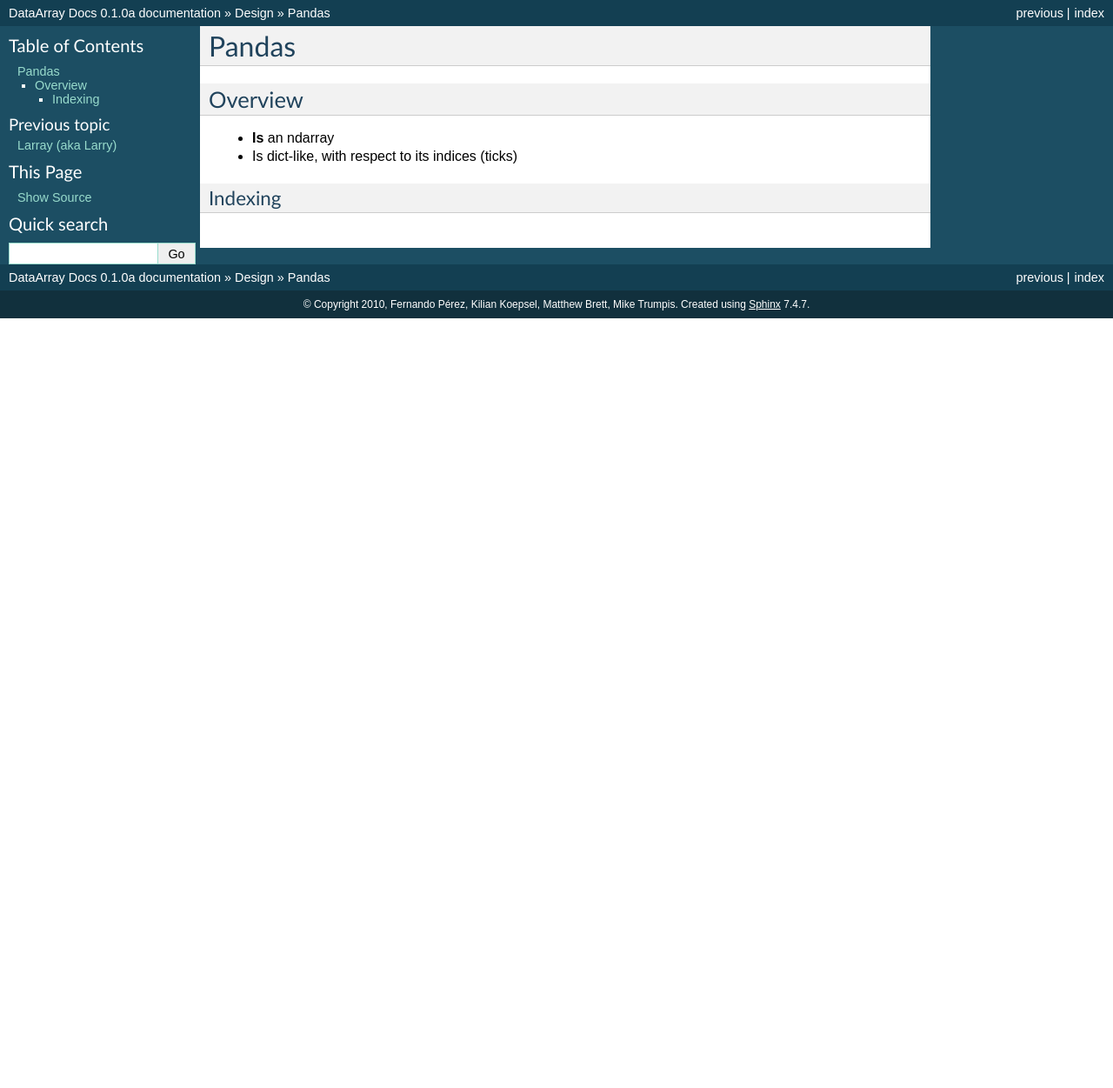
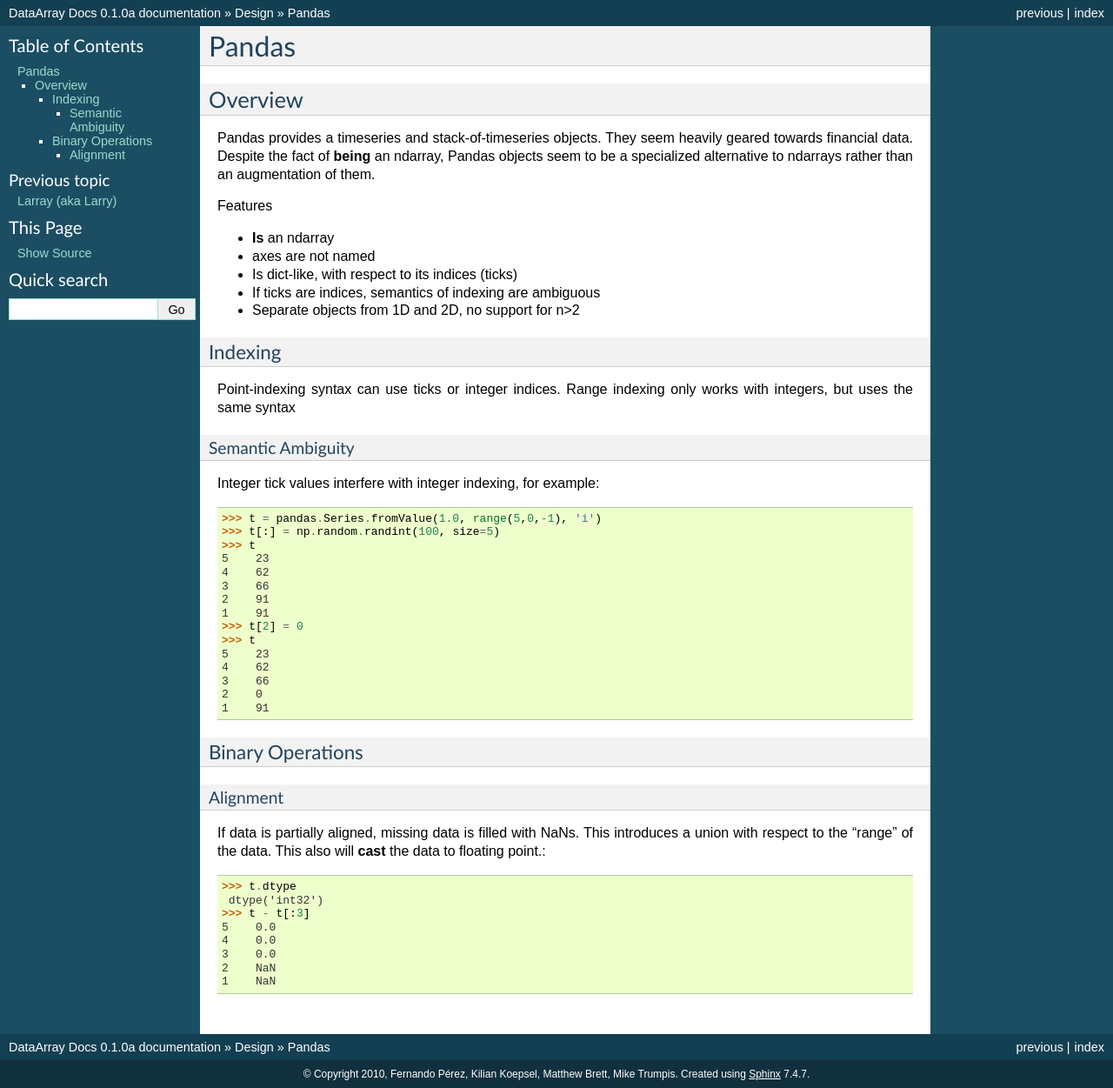
Before and after one commit to BIDS/datarray, a Sphinx documentation site: the page built from doc/source/design_questions/pandas_overview.rst, in a window 1280 px wide. Shown: the whole page at 87% size. Built offline with Sphinx 7.4.7, drawn with Linux system fonts in a browser that asks for light colours; formulas are drawn with MathJax 3; before the commit the page ends 900 px from its top, so only the background shows below that.

Commit message:
filled in some pandas doc

```diff
--- a/doc/source/design_questions/pandas_overview.rst
+++ b/doc/source/design_questions/pandas_overview.rst
@@ -5,10 +5,64 @@
 Overview
 ^^^^^^^^
 
+Pandas provides a timeseries and stack-of-timeseries objects. They
+seem heavily geared towards financial data. Despite the fact of
+**being** an ndarray, Pandas objects seem to be a specialized
+alternative to ndarrays rather than an augmentation of them.
+
+Features
+
 * **Is** an ndarray
+* axes are not named
 * Is dict-like, with respect to its indices (ticks)
-
+* If ticks are indices, semantics of indexing are ambiguous
+* Separate objects from 1D and 2D, no support for n>2
 
 
 Indexing
 ********
+
+Point-indexing syntax can use ticks or integer indices. Range indexing
+only works with integers, but uses the same syntax
+
+Semantic Ambiguity
+------------------
+
+Integer tick values interfere with integer indexing, for example::
+
+    >>> t = pandas.Series.fromValue(1.0, range(5,0,-1), 'i')
+    >>> t[:] = np.random.randint(100, size=5)
+    >>> t
+    5    23
+    4    62
+    3    66
+    2    91
+    1    91
+    >>> t[2] = 0
+    >>> t
+    5    23
+    4    62
+    3    66
+    2    0
+    1    91
+
+
+
+Binary Operations
+*****************
+
+Alignment
+---------
+
+If data is partially aligned, missing data is filled with NaNs. This
+introduces a union with respect to the "range" of the data. This also
+will **cast** the data to floating point.::
+
+   >>> t.dtype
+    dtype('int32')
+   >>> t - t[:3]
+   5    0.0
+   4    0.0
+   3    0.0
+   2    NaN
+   1    NaN
```
